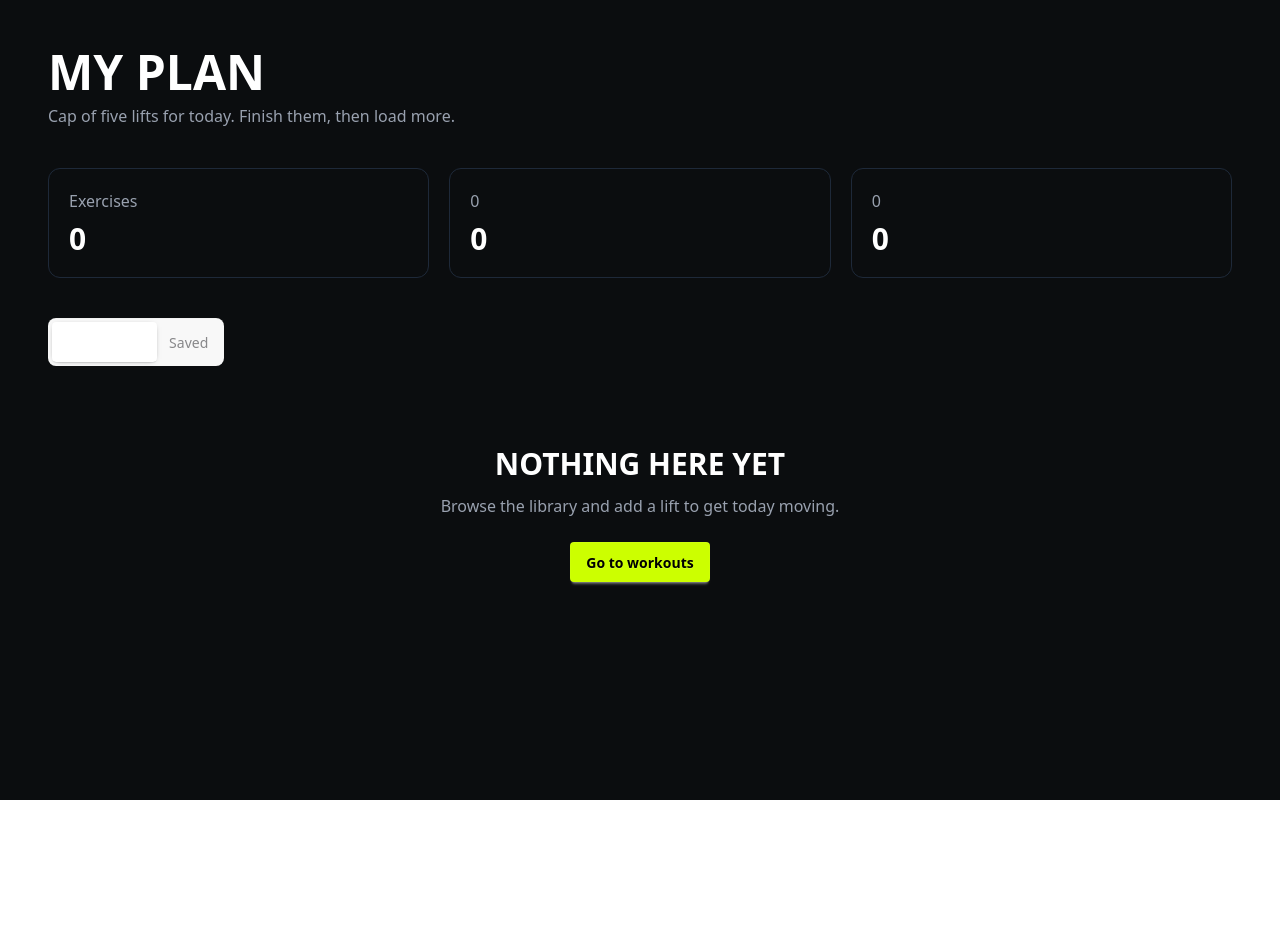
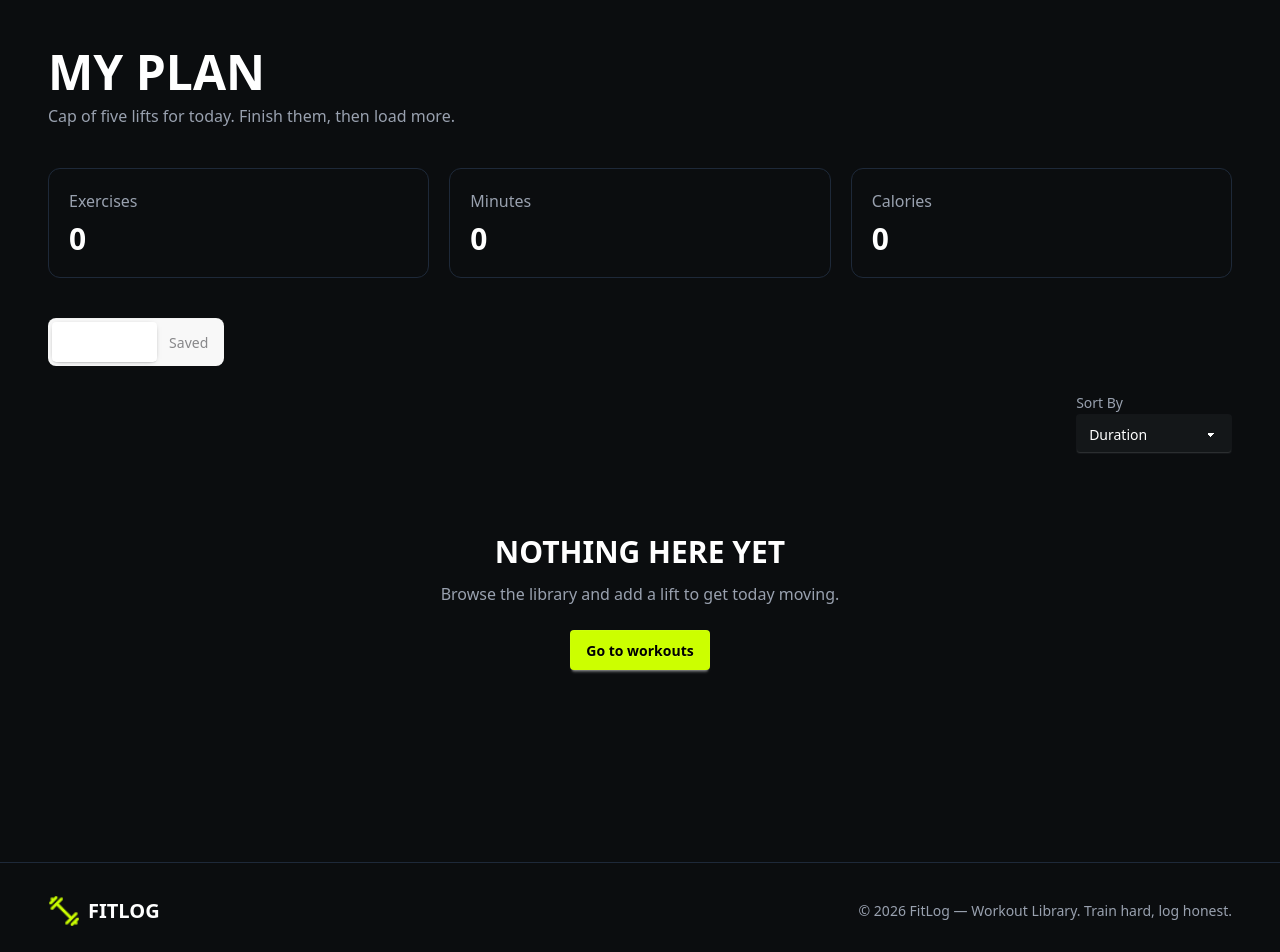
Before and after one commit to fatemakhatun21/fit-log, a Next.js app: page /my-plan in a window 1280 px wide. Shown: the top 952 px of the page. Before the commit the page ends 800 px from the top, so only its background shows below. Built offline with nearby package versions, Linux system fonts and the light colour scheme.

Commit message:
complete my plan actions sorting and navigation

```diff
--- /dev/null
+++ b/app/components/Footer.jsx
@@ -0,0 +1,19 @@
+const Footer = () => {
+    return (
+        <footer className="border-t border-gray-800 px-5 lg:px-12 py-8 mt-16">
+            <div className="flex flex-col md:flex-row items-center justify-between gap-4">
+                <div className="flex items-center gap-2">
+                    <img src="/logo.png" alt="FitLog Logo"
+                        className="w-8 h-8 object-contain" />
+                    <span className="text-xl font-bold">
+                        FITLOG </span>
+                </div>
+                <p className="text-sm text-gray-400 text-center md:text-right">
+                    © 2026 FitLog — Workout Library. Train hard, log honest.
+                </p>
+            </div>
+        </footer>
+    );
+};
+
+export default Footer;
--- a/app/components/Library.jsx
+++ b/app/components/Library.jsx
@@ -15,33 +15,30 @@ const Library = () => {
                 setLoading(false);
             });
     }, []);
-
     return (
         <section id="library" className="px-5 lg:px-12 py-16">
-
-            <h2 className="text-4xl font-bold">
-                THE LIBRARY
-            </h2>
-
-            <p className="text-gray-400 mt-2">
-                Twelve lifts covering every major muscle group.
-            </p>
-
+            <div className="flex flex-col md:flex-row md:items-end md:justify-between gap-5">
+                <div>
+                    <h2 className="text-4xl font-bold">
+                        THE LIBRARY</h2>
+                    <p className="text-gray-400 mt-2">
+                        Twelve lifts covering every major muscle group.
+                    </p>
+                </div>
+            </div>
             {loading && (
-                <p className="mt-10">
-                    Loading workouts...
-                </p>
+                <div className="flex items-center gap-3 mt-10">
+                    <span className="loading loading-spinner loading-md"></span>
+                    <p>Loading workouts...</p>
+                </div>
             )}
-
             <div className="grid grid-cols-1 md:grid-cols-2 lg:grid-cols-3 gap-6 mt-10">
                 {workouts.map((workout) => (
                     <WorkoutCard
                         key={workout.id}
-                        workout={workout}
-                    />
+                        workout={workout} />
                 ))}
             </div>
-
         </section>
     );
 };
--- a/app/components/PlanContext.jsx
+++ b/app/components/PlanContext.jsx
@@ -21,12 +21,8 @@ export const PlanProvider = ({ children }) => {
     return (
         <PlanContext.Provider
             value={{
-                plan,
-                setPlan,
-                saved,
-                setSaved,
-            }}>
-            {children}
+                plan, setPlan, saved, setSaved, isLoaded
+                }}> {children}
         </PlanContext.Provider>
     );
 };
--- a/app/layout.js
+++ b/app/layout.js
@@ -3,6 +3,7 @@ import "./globals.css";
 import { PlanProvider } from "./components/PlanContext";
 import { ToastContainer } from "react-toastify";
 import "react-toastify/dist/ReactToastify.css";
+import Footer from "./components/Footer";
 
 const geistSans = Geist({
   variable: "--font-geist-sans",
@@ -28,6 +29,7 @@ export default function RootLayout({ children }) {
       <body className="min-h-full flex flex-col">
         <PlanProvider>
           {children}
+          <Footer />
           <ToastContainer position="top-right" />
         </PlanProvider>
       </body>
--- a/app/my-plan/page.js
+++ b/app/my-plan/page.js
@@ -2,12 +2,28 @@
 import { useState } from "react";
 import Link from "next/link";
 import { usePlan } from "../components/PlanContext";
+import { toast } from "react-toastify";
+import { Check, X } from "lucide-react";
 const MyPlan = () => {
-    const { plan, saved } = usePlan();
+    const { plan, setPlan, saved, setSaved, isLoaded } = usePlan();
     const [activeTab, setActiveTab] = useState("plan");
+    const [sortBy, setSortBy] = useState("duration");
+    const currentList = activeTab === "plan" ? plan : saved;
+    const sortedCurrentList = [...currentList].sort((a, b) => {
+        if (sortBy === "duration") {
+            return a.duration - b.duration;
+        }
 
-    const currentList = activeTab === "plan" ? plan : saved;
+        if (sortBy === "calories") {
+            return a.caloriesBurned - b.caloriesBurned;
+        }
 
+        if (sortBy === "rating") {
+            return b.rating - a.rating;
+        }
+
+        return 0;
+    });
     const totalMinutes = plan.reduce(
         (total, workout) => total + workout.duration,
         0
@@ -17,6 +33,32 @@ const MyPlan = () => {
         (total, workout) => total + workout.caloriesBurned,
         0
     );
+    const handleDone = (id) => {
+        const updatedPlan = plan.map((workout) =>
+            workout.id === id
+                ? { ...workout, done: true }
+                : workout
+        );
+
+        setPlan(updatedPlan);
+        toast.success("Workout marked as done");
+    };
+    const handleRemove = (id) => {
+        if (activeTab === "plan") {
+            setPlan(plan.filter((workout) => workout.id !== id));
+        } else {
+            setSaved(saved.filter((workout) => workout.id !== id));
+        }
+        toast.success("Workout removed");
+    };
+    if (!isLoaded) {
+        return (
+            <div className="flex items-center justify-center gap-3 py-20">
+                <span className="loading loading-spinner loading-md"></span>
+                <p>Loading workouts...</p>
+            </div>
+        );
+    }
     return (
         <section className="px-5 lg:px-12 py-12">
             <div>
@@ -33,12 +75,12 @@ const MyPlan = () => {
                     <h2 className="text-3xl font-bold mt-2">{plan.length}</h2>
                 </div>
                 <div className="border border-gray-800 rounded-xl p-5">
-                    <p className="text-gray-400">{totalMinutes}</p>
-                    <h2 className="text-3xl font-bold mt-2">0</h2>
+                    <p className="text-gray-400">Minutes</p>
+                    <h2 className="text-3xl font-bold mt-2">{totalMinutes}</h2>
                 </div>
                 <div className="border border-gray-800 rounded-xl p-5">
-                    <p className="text-gray-400">{totalCalories}</p>
-                    <h2 className="text-3xl font-bold mt-2">0</h2>
+                    <p className="text-gray-400">Calories</p>
+                    <h2 className="text-3xl font-bold mt-2">{totalCalories}</h2>
                 </div>
             </div>
             <div className="tabs tabs-box mt-10 w-fit">
@@ -52,6 +94,21 @@ const MyPlan = () => {
                     className={`tab ${activeTab === "saved" ? "tab-active" : ""}`}>
                     Saved
                 </button>
+            </div>
+            <div className="mt-6 flex justify-end">
+                <div>
+                    <label className="text-sm text-gray-400 mr-2">
+                        Sort By
+                    </label>
+                    <select
+                        value={sortBy}
+                        onChange={(e) => setSortBy(e.target.value)}
+                        className="select select-bordered bg-[#141719]">
+                        <option value="duration">Duration</option>
+                        <option value="calories">Calories</option>
+                        <option value="rating">Rating</option>
+                    </select>
+                </div>
             </div>
             {currentList.length === 0 ? (
                 <div className="text-center py-20">
@@ -69,12 +126,13 @@ const MyPlan = () => {
                 </div>
             ) : (
                 <div className="mt-8 space-y-4">
-                    {currentList.map((workout) => (
+                    {sortedCurrentList.map((workout) => (
                         <div
                             key={workout.id}
-                            className="border border-gray-800 rounded-xl p-4 flex items-center gap-4">
-                            <img src={workout.image} alt={workout.name} className="w-24 h-24 object-cover rounded-lg"/>
-                            <div>
+                            className={`border border-gray-800 rounded-xl p-4 flex flex-col md:flex-row md:items-center gap-4 ${workout.done ? "opacity-60" : ""
+                                }`}>
+                            <img src={workout.image} alt={workout.name} className="w-24 h-24 object-cover rounded-lg" />
+                            <div className="flex-1">
                                 <h2 className="text-xl font-bold">
                                     {workout.name}
                                 </h2>
@@ -82,13 +140,35 @@ const MyPlan = () => {
                                     {workout.equipment}
                                 </p>
                                 <p className="text-sm mt-2">
-                                    {workout.duration} min · {workout.caloriesBurned} kcal · ⭐ {workout.rating}
+                                    {workout.duration} min · {workout.caloriesBurned} kcal · ⭐{" "}
+                                    {workout.rating}
                                 </p>
+                            </div>
+                            <div className="flex flex-wrap gap-2">
+                                <Link
+                                    href={`/workout/${workout.id}`}
+                                    className="btn btn-sm btn-outline">
+                                    View Details
+                                </Link>
+                                {activeTab === "plan" && (
+                                    <button
+                                        onClick={() => handleDone(workout.id)}
+                                        className="btn btn-sm bg-[#ccff00] text-black border-none">
+                                        <Check size={16} />
+                                        Mark as Done
+                                    </button>
+                                )}
+                                <button
+                                    onClick={() => handleRemove(workout.id)}
+                                    className="btn btn-sm btn-outline">
+                                    <X size={16} />
+                                </button>
                             </div>
                         </div>
                     ))}
                 </div>
-            )}
+            )
+            }
         </section>
     );
 };
--- /dev/null
+++ b/app/not-found.js
@@ -0,0 +1,23 @@
+import Link from "next/link";
+const NotFound = () => {
+  return (
+    <div className="min-h-[70vh] flex flex-col items-center justify-center text-center px-5">
+      <h1 className="text-7xl font-bold text-[#ccff00]">
+        404
+      </h1>
+      <h2 className="text-3xl font-bold mt-4">
+        PAGE NOT FOUND
+      </h2>
+      <p className="text-gray-400 mt-3">
+        The page you are looking for does not exist.
+      </p>
+      <Link
+        href="/"
+        className="btn mt-6 bg-[#ccff00] text-black border-none">
+        Go to workouts
+      </Link>
+    </div>
+  );
+};
+
+export default NotFound;
```
Also changed, not shown: app/components/Navbar.jsx (+8 -4 lines).
